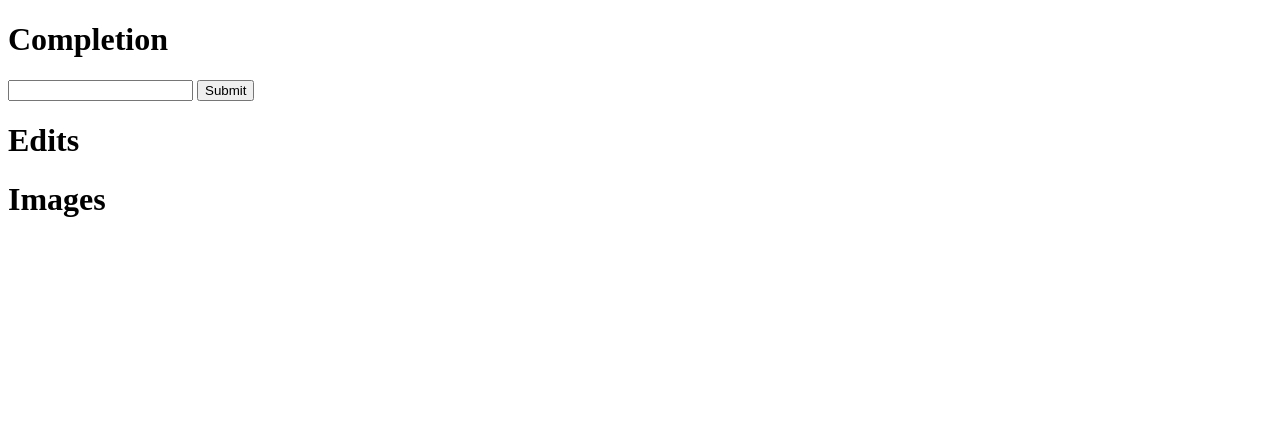
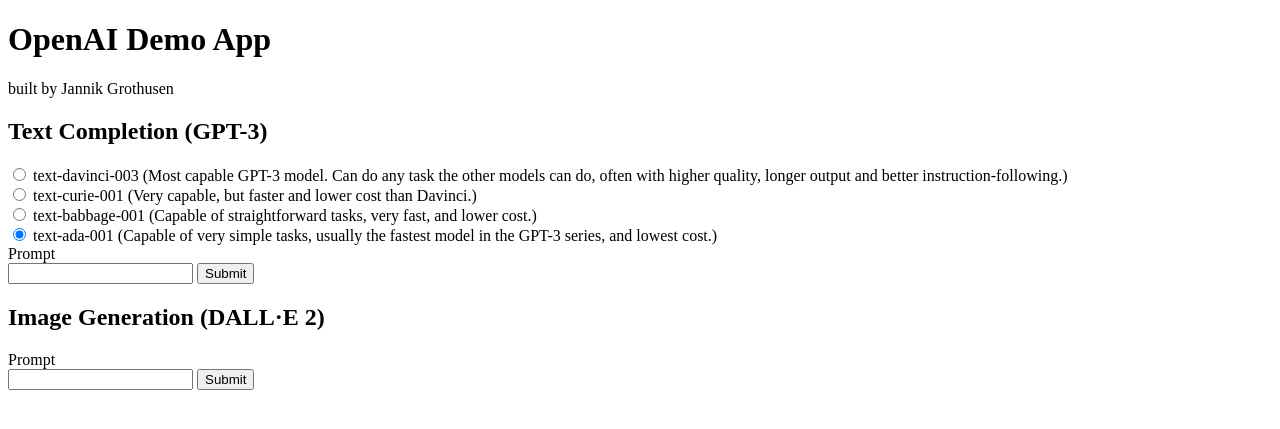
Before and after one commit to J4nn1K/openai-demo-app, a Flask app: page / in a window 1280 px wide. Shown: the top 429 px of the page. Run offline with Flask 2, Linux system fonts and the light colour scheme; some libraries are stand-ins or nearby versions.

Commit message:
Finalize text completion and image generation

```diff
--- a/app.py
+++ b/app.py
@@ -1,8 +1,4 @@
 from flask import Flask, render_template, request
-
-#######################################
-#######################################
-
 import openai
 import os
 
@@ -11,26 +7,42 @@
 except:
   print("OPENAI_API_KEY not found")
 
-
-#######################################
-#######################################
-
 app = Flask(__name__)
 
 @app.route("/", methods=["POST", "GET"])
 def index():
     if request.method == "POST":
-      prompt = request.form.get("prompt")
 
-      response = openai.Completion.create(
-        model="text-curie-001",
-        prompt=prompt,
-        temperature=0,
-        max_tokens=20
+      print(request.form.get("completion_prompt"))
+
+      if request.form.get("completion_prompt"):
+        completion_prompt = request.form.get("completion_prompt")
+        completion_model = request.form.get("completion_model")
+
+        response = openai.Completion.create(
+          model=completion_model,
+          prompt=completion_prompt,
+          temperature=0,
+          max_tokens=3
+          )
+
+        print(response)
+
+        return render_template('index.html', completion_prompt=completion_prompt, completion_response=response["choices"][0]["text"])
+
+      if request.form.get("image_prompt"):
+        image_prompt = request.form.get("image_prompt")
+
+        print(image_prompt)
+
+        response = openai.Image.create(
+          prompt=image_prompt,
+          n=1,
+          size="512x512"
         )
 
-      print(response)
+        print(response)
 
-      return render_template('index.html', prompt=prompt, response=response["choices"][0]["text"])
+        return render_template('index.html', image_prompt=image_prompt, image_url=response['data'][0]['url'])
 
     return render_template('index.html')
--- a/templates/index.html
+++ b/templates/index.html
@@ -6,39 +6,76 @@
 </head>
 
 <body>
-  <h1>Completion</h1>
+  <h1>OpenAI Demo App</h1>
+  <p>built by Jannik Grothusen</p>
+  <h2>Text Completion (GPT-3)</h2>
 
-  <form method="post" id="prompt-form">
-    <input type="text" name="prompt" id="prompt">
+  <form method="post" id="completion-form">
+
+    <input type="radio" id="text-davinci-003" name="completion_model" value="text-davinci-003">
+    <label for="text-davinci-003">text-davinci-003 (Most capable GPT-3 model. Can do any task the other models can do, often with higher quality, longer output and better instruction-following.)</label><br>
+    <input type="radio" id="text-curie-001" name="completion_model" value="text-curie-001">
+    <label for="text-curie-001">text-curie-001 (Very capable, but faster and lower cost than Davinci.)</label><br>
+    <input type="radio" id="text-babbage-001" name="completion_model" value="text-babbage-001">
+    <label for="text-babbage-001">text-babbage-001 (Capable of straightforward tasks, very fast, and lower cost.)</label><br>
+    <input type="radio" id="text-ada-001" name="completion_model" value="text-ada-001" checked>
+    <label for="text-ada-001">text-ada-001 (Capable of very simple tasks, usually the fastest model in the GPT-3 series, and lowest cost.)</label><br>
+
+    <label for="completion_prompt">Prompt</label><br>
+    <input type="text" name="completion_prompt" id="completion_prompt">
+
     <button type="submit">Submit</button>
   </form>
 
-  {% if prompt %}
-    <p><b>Prompt: </b>{{ prompt }}</p>
+  {% if completion_prompt %}
+    <p><b>Prompt: </b>{{ completion_prompt }}</p>
   {% endif %}
 
-  {% if response %}
-    <p><b>Response: </b>{{ response }}</p>
+  {% if completion_response %}
+    <p><b>Response: </b>{{ completion_response }}</p>
   {% endif%}
 
-  <h1>Edits</h1>
 
+  <h2>Image Generation (DALL·E 2)</h2>
+  <form method="post" id="image-form">
+    <label for="image_prompt">Prompt</label><br>
+    <input type="text" name="image_prompt" id="image_prompt">
+    <button type="submit">Submit</button>
+  </form>
 
-  <h1>Images</h1>
+  {% if image_prompt %}
+    <p><b>Prompt: </b>{{ image_prompt }}</p>
+  {% endif %}
+
+  {% if image_url %}
+    <p><b>Image:</b></p>
+    <image src="{{ image_url }}"/>
+  {% endif%}
 
 
   <!-- AJAX with jQuery -->
   <script src="{{ url_for('static', filename='jquery.js') }}"></script>
 
   <script type="text/javascript">
-    $(document).on('submit', '#prompt-form', function (e) {
-      // console.log('hello');
+    $(document).on('submit', '#completion-form', function (e) {
         e.preventDefault();
         $.ajax({
           type: 'POST',
           url: '/',
           data: {
-          prompt: $("#prompt").val()
+            completion_model: $("#completion_model").val(),
+            completion_prompt: $("#completion_prompt").val(),
+          },
+        })
+    });
+
+    $(document).on('submit', '#image-form', function (e) {
+        e.preventDefault();
+        $.ajax({
+          type: 'POST',
+          url: '/',
+          data: {
+            image_prompt: $("#image_prompt").val()
           },
         })
     });
```
Lines whose indentation alone changed are shown as unchanged.
